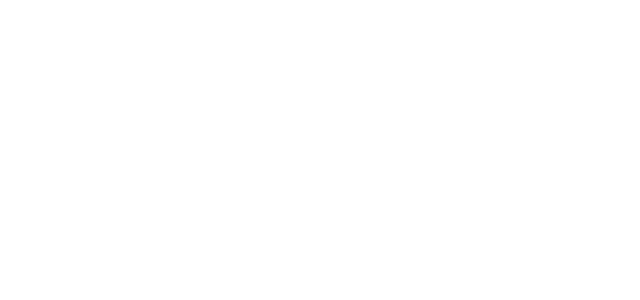
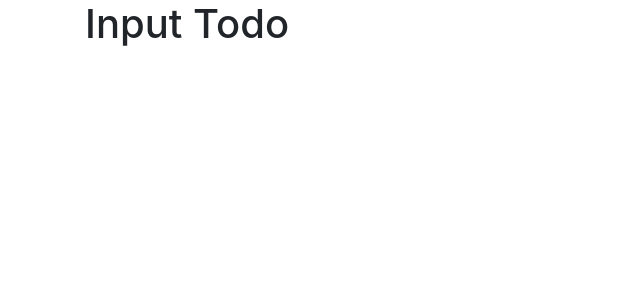
Before and after one commit to peterbull/express-todo, a React (Create React App) app in the folder client/: page / in a window 1280 px wide. Shown: the top 300 px of the page, without its empty margins (0-640 px from the left). Built offline with nearby package versions, Linux system fonts and the light colour scheme.

Commit message:
add basic InputTodo component

```diff
--- a/client/src/App.js
+++ b/client/src/App.js
@@ -1,8 +1,18 @@
 import React, { Fragment } from "react";
 import './App.css';
 
+// components
+
+import InputTodo from "./components/InputTodo";
+
 function App() {
-  return <Fragment></Fragment>
+  return (
+  <Fragment>
+    <div className="container">
+        <InputTodo />
+    </div>
+  </Fragment>
+  );
 }
 
 export default App;
--- a/client/src/components/InputTodo.js
+++ b/client/src/components/InputTodo.js
@@ -0,0 +1,9 @@
+import React from "react";
+
+const InputTodo = () => {
+    return (
+        <h1>Input Todo</h1>
+    );
+};
+
+export default InputTodo;
```
